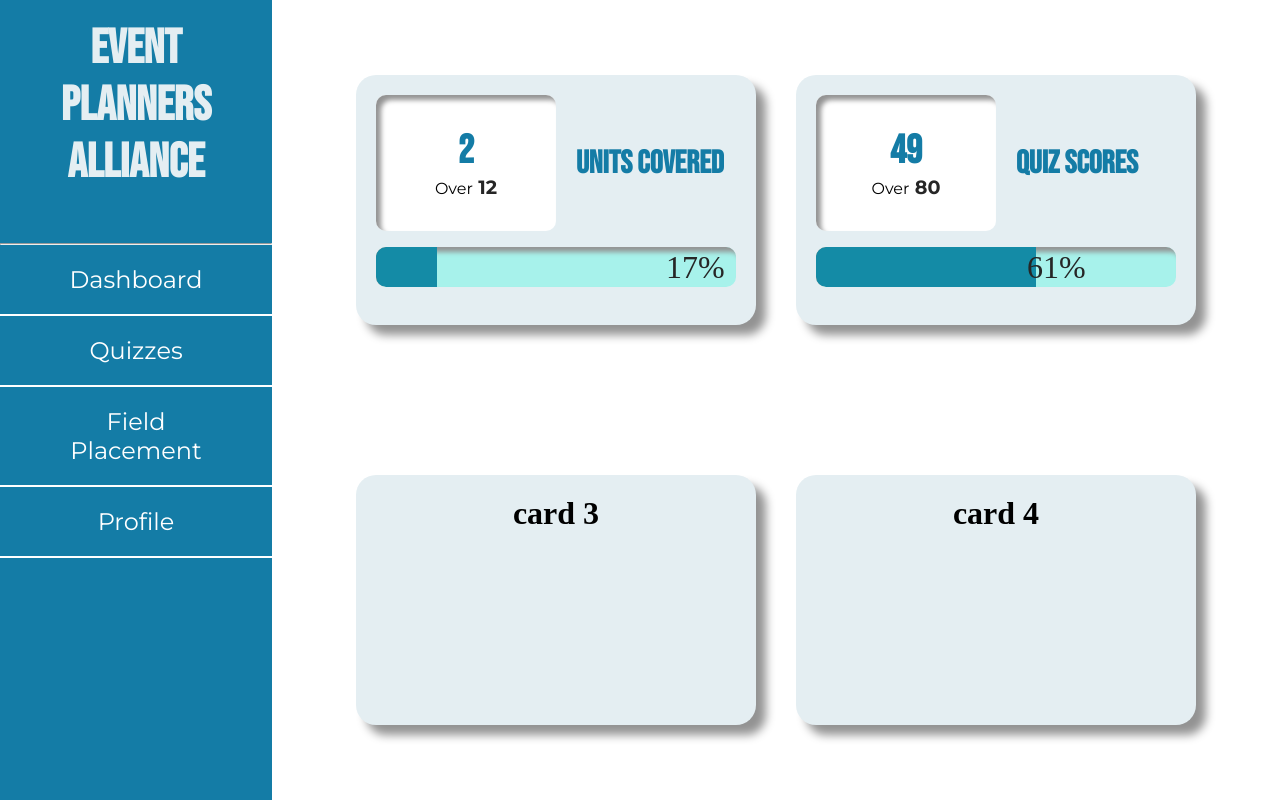
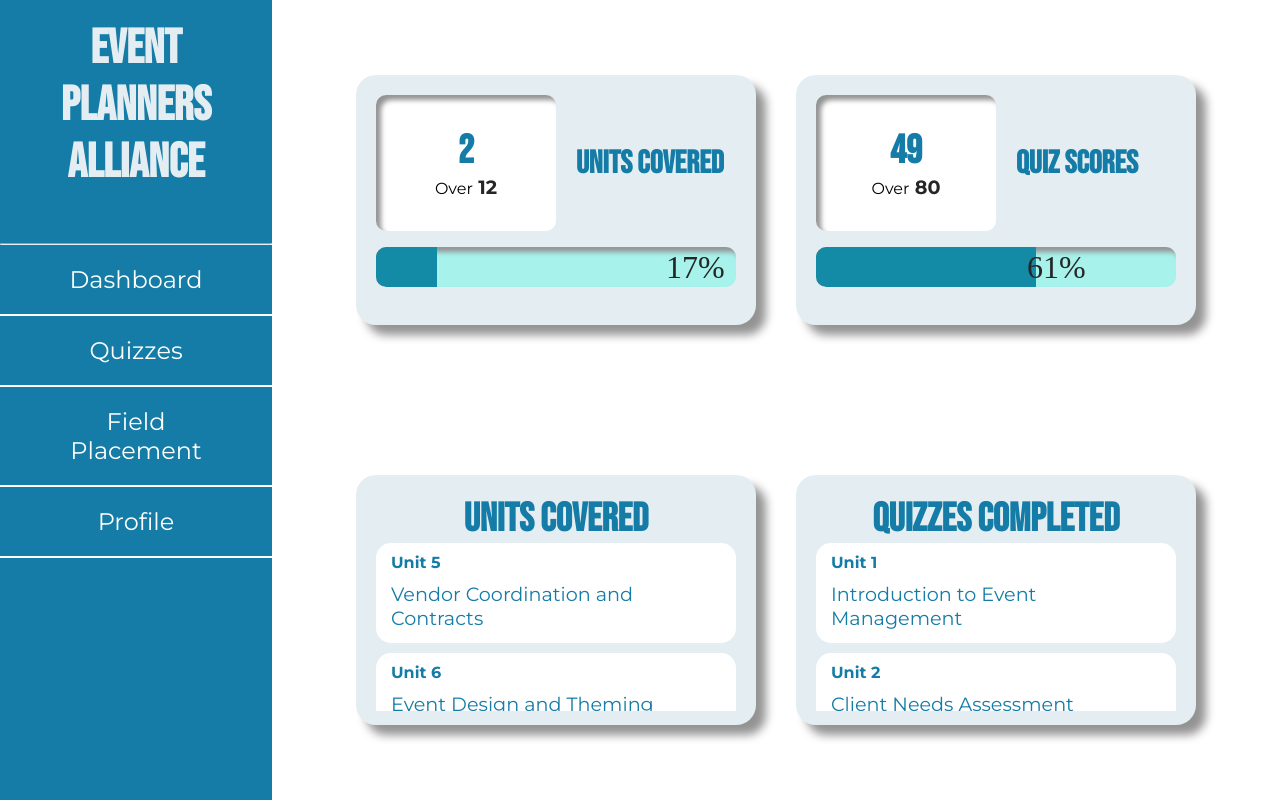
Before and after one commit to lewinskie254/RAG-Quiz-Generation-Frontend, a React (Vite) app: page / in a window 1280 px wide. Built offline with nearby package versions, Linux system fonts and the light colour scheme.

Commit message:
dashboard completed, next stop quiz view first

```diff
--- /dev/null
+++ b/src/components/UnitsCard.jsx
@@ -0,0 +1,14 @@
+const UnitsCard = (props) => {
+    return (
+        <div className="card-scroll-view">
+            <div className="scroll-view-list-tile">
+                <p className="list-tile-tile">
+                    {props.title}
+                </p>
+                <p className='list-tile-contents'>{props.unitName}</p>
+            </div>
+        </div>
+    )
+}
+
+export default UnitsCard;
--- a/src/css/components.css
+++ b/src/css/components.css
@@ -8,6 +8,8 @@
   --box-shadow-color: #939393;
   --dark-green-color: #148BA6;
   --light-green-color: #A7F2EB;
+  --bebas-font-family: "Bebas Neue", sans-serif;
+  --montserrat-font-family: "Montserrat", sans-serif;
 }
 
 
@@ -278,3 +280,67 @@
 .progress-details p {
   margin: 0;                 /* remove unwanted shift */
 }
+
+
+.blue {
+  color: var(--bluish-color);
+  font-family: var(--bebas-font-family);
+}
+
+.card-heading {
+  font-size: 2.5rem;
+}
+
+.card-scroll-view {
+  display: flex;
+}
+
+.scroll-view-list-tile {
+  height: 100px;
+  width: 100%;
+  background-color: var(--pure-white);
+  border-radius: 15px;
+  margin-bottom: 10px;
+  display: flex;
+  flex-direction: column;
+  align-items: start;
+  padding-right: 10px;
+}
+
+.list-tile-tile{
+  color: var(--bluish-color);
+  font-family: var(--montserrat-font-family);
+  font-weight: bold;
+  padding-left: 15px;
+  padding-top: 10px;
+  font-size: 1em;
+}
+
+.list-tile-contents{
+  padding-left: 15px;
+  padding-top: 10px;
+  font-family: var(--montserrat-font-family);
+  color: var(--bluish-color);
+  font-size: 1.2em;
+  text-align: left;
+}
+
+.scroll-view{
+  height: 80%;
+  overflow: auto;
+}
+
+.scroll-view::-webkit-scrollbar {
+  width: 1em;
+  padding-left: 5px;
+}
+
+.scroll-view::-webkit-scrollbar-track {
+    background: var(--light-green-color);
+    border-radius: 10px;
+}
+
+.scroll-view::-webkit-scrollbar-thumb {
+    background: var(--dark-green-color);
+    border-radius: 10px;
+}
--- a/src/pages/Dashboard.jsx
+++ b/src/pages/Dashboard.jsx
@@ -2,6 +2,8 @@ import '../css/components.css'
 import SidePanelBtn from '../components/SidePanelBtn';
 import Title from '../components/Title';
 import ProgressCard from '../components/ProgressCard';
+import UnitsCard from '../components/UnitsCard';
+
 
 const Dashboard = () => {
     return (
@@ -31,10 +33,22 @@ const Dashboard = () => {
                         description = "Quiz Scores"
                   />
                   <div className="card">
-                        <h1>card 3</h1>
+                    <h1 className='blue card-heading'>Units Covered</h1>
+                    <div className="scroll-view">
+                        <UnitsCard title="Unit 5" unitName="Vendor Coordination and Contracts" />
+                        <UnitsCard title="Unit 6" unitName="Event Design and Theming" />
+                        <UnitsCard title="Unit 7" unitName="Risk Management and Compliance" />
+                        <UnitsCard title="Unit 8" unitName="Event Execution and Evaluation" />
+                    </div>
                   </div>
-                  <div className="card">
-                        <h1>card 4</h1>
+                   <div className="card">
+                    <h1 className='blue card-heading'>Quizzes Completed</h1>
+                    <div className="scroll-view">
+                        <UnitsCard title="Unit 1" unitName="Introduction to Event Management" />
+                        <UnitsCard title="Unit 2" unitName="Client Needs Assessment" />
+                        <UnitsCard title="Unit 3" unitName="Budgeting and Cost Control" />
+                        <UnitsCard title="Unit 4" unitName="Venue Selection and Logistics" />
+                    </div>
                   </div>
                 </div>
             </div>
```
